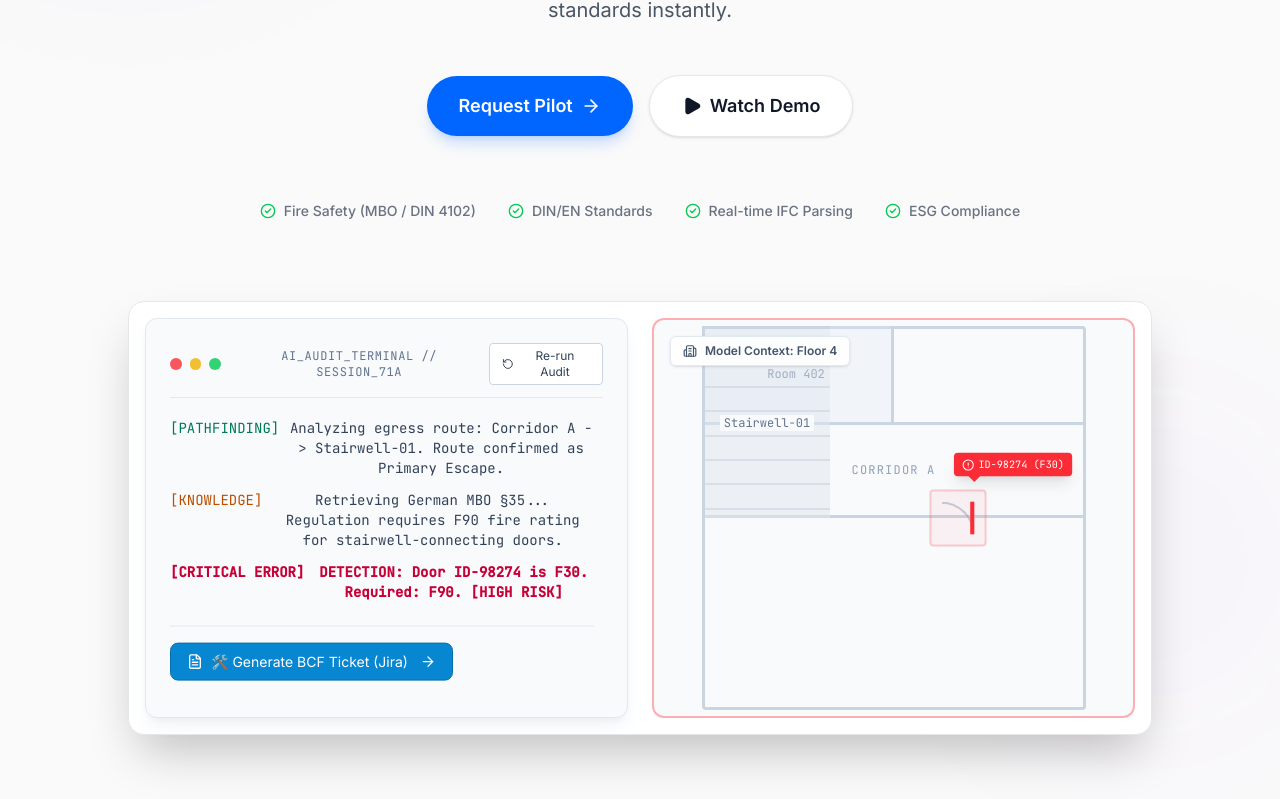
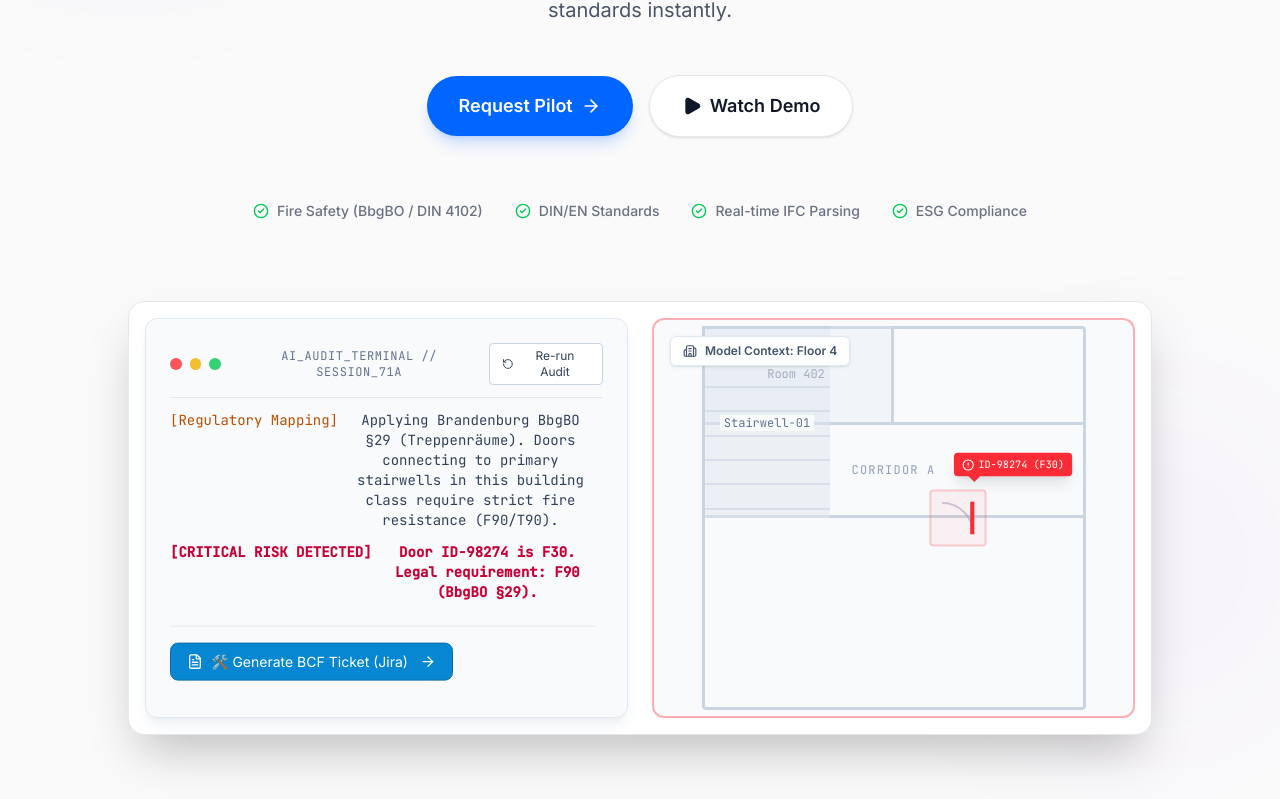
Before and after one commit to tallsong/bimcompliance, a React (Vite) app: page / in a window 1280 px wide. Shown: the part 506-1305 px from the top of the page. Built offline with nearby package versions, Linux system fonts and the light colour scheme.

Commit message:
update MBO to BbgBO

```diff
--- a/src/components/AIAuditTerminal.tsx
+++ b/src/components/AIAuditTerminal.tsx
@@ -3,11 +3,11 @@ import { useState, useEffect, useRef } from "react";
 import { Terminal, CheckCircle2, AlertCircle, FileText, ArrowRight, RotateCcw, Building2 } from "lucide-react";
 
 const steps = [
-  { id: 1, type: "info", prefix: "[SCANNING]", text: "Parsing IFC Geometry: Arcadis_Hospital_Block_A..." },
-  { id: 2, type: "info", prefix: "[SPATIAL]", text: "Room 402 (Ward) identified. Adjacency: Corridor A." },
-  { id: 3, type: "success", prefix: "[PATHFINDING]", text: "Analyzing egress route: Corridor A -> Stairwell-01. Route confirmed as Primary Escape." },
-  { id: 4, type: "warning", prefix: "[KNOWLEDGE]", text: "Retrieving German MBO §35... Regulation requires F90 fire rating for stairwell-connecting doors." },
-  { id: 5, type: "error", prefix: "[CRITICAL ERROR]", text: "DETECTION: Door ID-98274 is F30. Required: F90. [HIGH RISK]" },
+  { id: 1, type: "info",  prefix: "[SCANNING]",text: "Parsing geometry from XX-10-1280-9999-000000-ME-DFM-001.rvt..." },
+  { id: 2, type: "info", prefix: "[Spatial]",text: "Identified Room 402 (Ward) connected to Corridor A." },
+  { id: 3, type: "success",prefix: "[Pathfinding]", text: "Verified Corridor A as the primary egress route to Stairwell-01." },
+  { id: 4, type: "warning",prefix: "[Regulatory Mapping]", text: "Applying Brandenburg BbgBO §29 (Treppenräume). Doors connecting to primary stairwells in this building class require strict fire resistance (F90/T90)." },
+  { id: 5, type: "error",prefix: "[CRITICAL RISK DETECTED]", text: "Door ID-98274 is F30. Legal requirement: F90 (BbgBO §29)." },
 ];
 
 export default function AIAuditTerminal() {
--- a/src/translations.ts
+++ b/src/translations.ts
@@ -22,7 +22,7 @@ export const translations = {
       check1: "DIN/EN Standards",
       check2: "Real-time IFC Parsing",
       check3: "ESG Compliance",
-      check4: "Fire Safety (MBO / DIN 4102)",
+      check4: "Fire Safety (BbgBO / DIN 4102)",
       mockupFile: "Upload_Hospital_IFC_Model.ifc",
       mockupViolation: "DIN 18040-1 VIOLATION"
     },
@@ -116,7 +116,7 @@ export const translations = {
       check1: "DIN/EN-Standards",
       check2: "Echtzeit-IFC-Parsing",
       check3: "ESG-Compliance",
-      check4: "Brandschutz (MBO / DIN 4102)",
+      check4: "Brandschutz (BbgBO / DIN 4102)",
       mockupFile: "Upload_Hospital_IFC_Model.ifc",
       mockupViolation: "VERSTOSS GEGEN DIN 18040-1"
     },
```
